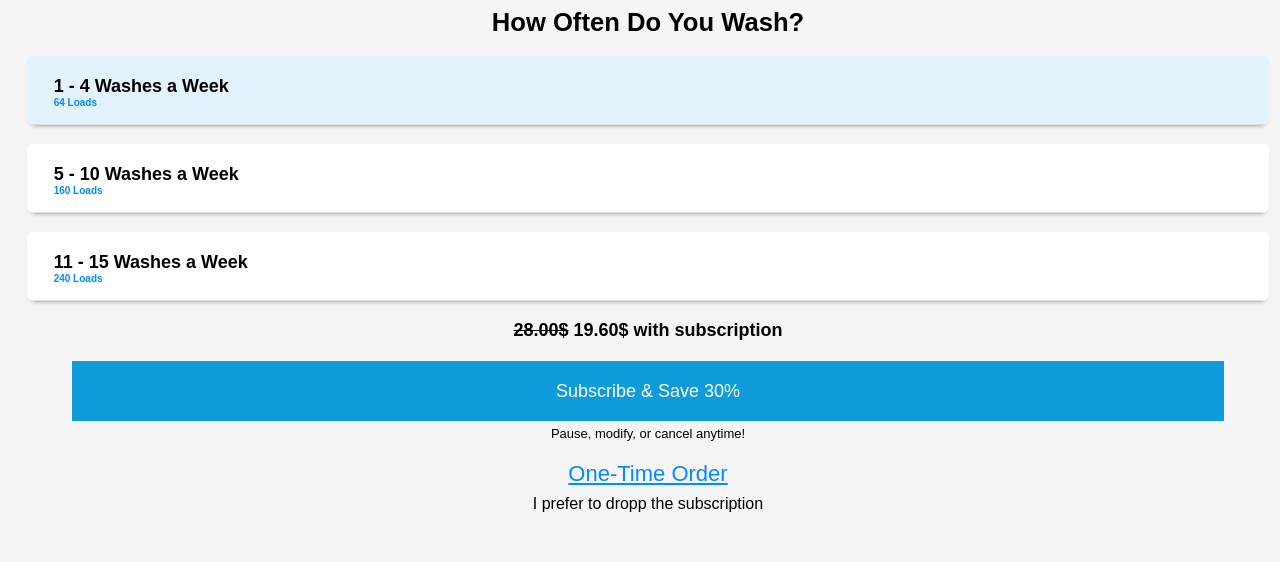
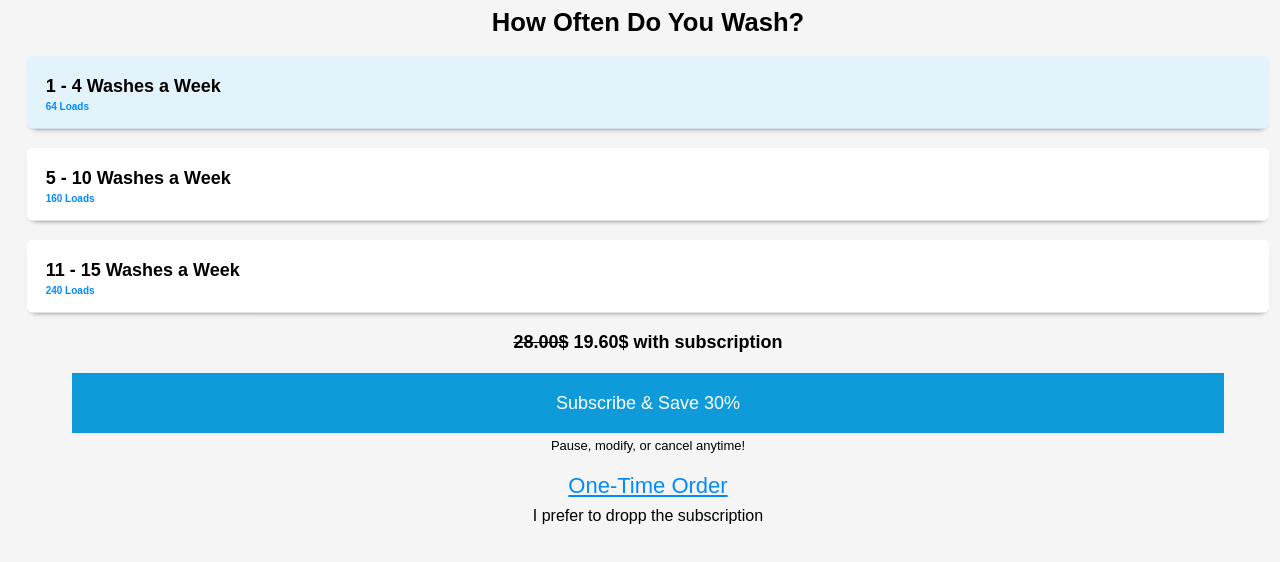
Before and after one commit to nkabbs/dropps, a React (Create React App) app: page / in a window 1280 px wide. Shown: the top 562 px of the page. Built offline with nearby package versions, Linux system fonts and the light colour scheme.

Commit message:
minor css and coding style adjustments

```diff
--- a/src/App.css
+++ b/src/App.css
@@ -2,11 +2,11 @@ html, body {
   width: 100%;
   height: 100%;
   background-color: #F5F5F5;
+  font-family: sans-serif;
 }
 
 .Deals-page {
   text-align: center;
-  font-family: sans-serif;
 }
 
 .App-header {
@@ -62,10 +62,11 @@ html, body {
   color: #048aff;
   font-size: x-small;
   font-weight: bold;
+  margin-top: 4px;
 }
 
 .Load-deal-item {
-  padding: 15pt 0pt 12pt 20pt;
+  padding: 15pt 0pt 12pt 14pt;
   margin: 19px;
   border-bottom: 1px #ccc dotted;
   text-align: left;
--- a/src/App.js
+++ b/src/App.js
@@ -44,6 +44,7 @@ class App extends Component {
   }
 
   highlightButtons() {
+    //there will always only be one selected load deal, so we can filter and take the first in the array
     var selectedLoadDeal = this.state.loadDeals.filter(loadDeal => loadDeal.selected == true)[0];
     if (selectedLoadDeal.id === this.state.previouslySelectedDeal && this.state.highlightEnabled) {
       this.setState({ highlight: true });
@@ -94,15 +95,14 @@ class App extends Component {
   render () {
     if (this.state.showDealsPage) {
       return (
-        <div className="Deals-page" onClick={() => {this.highlightButtons()}}>
-          <DealsPage showSubscriptionPage={() => {this.showSubscriptionPage()}} showOneTimeOrderPage={() => {this.showOneTimeOrderPage()}} state={this.state} selectLoadDeal={(id) => this.selectLoadDeal(id)}>
-          </DealsPage>
+        <div onClick={() => {this.highlightButtons()}}>
+          <DealsPage showSubscriptionPage={() => {this.showSubscriptionPage()}} showOneTimeOrderPage={() => {this.showOneTimeOrderPage()}} state={this.state} selectLoadDeal={(id) => this.selectLoadDeal(id)} />
         </div>
       );
     } else if (this.state.showSubscriptionPage) {
       return (
         <div onClick={() => {this.highlightButtons()}}>
-          <SubscriptionPage showDealsPage={() => {this.showDealsPage()}} state={this.state}></SubscriptionPage>
+          <SubscriptionPage showDealsPage={() => {this.showDealsPage()}} state={this.state} />
         </div>
       )
     } else if (this.state.showOneTimeOrder){
--- a/src/components/DealsPage.js
+++ b/src/components/DealsPage.js
@@ -8,9 +8,10 @@ export class DealsPage extends Component {
         var formattedOriginalPrice = Intl.NumberFormat('US-us', { minimumFractionDigits: 2, maximumFractionDigits: 2 }).format(selectedLoadDeal.originalPrice) + '$';
         var formattedSubscriptionPrice = Intl.NumberFormat('US-us', { minimumFractionDigits: 2, maximumFractionDigits: 2 }).format(selectedLoadDeal.subscriptionPrice != null ? selectedLoadDeal.subscriptionPrice : selectedLoadDeal.originalPrice * (1 - this.props.state.loadSubscriptionSavings));
         const highlight = this.props.state.highlight;
+
         return (
-            <div>
-                <header className="App-header">
+            <div className='Deals-page'>
+                <header className='App-header'>
                     <b>How Often Do You Wash?</b>
                 </header>
                 <LoadDeals highlight={highlight} loadDeals={this.props.state.loadDeals} selectLoadDeal={this.props.selectLoadDeal.bind(this)}/>
--- a/src/components/LoadDeals.js
+++ b/src/components/LoadDeals.js
@@ -10,8 +10,4 @@ class LoadDeals extends Component {
     }
 }
 
-LoadDeals.propTypes = {
-    loadDeals: PropTypes.array.isRequired
-}
-
 export default LoadDeals
```
